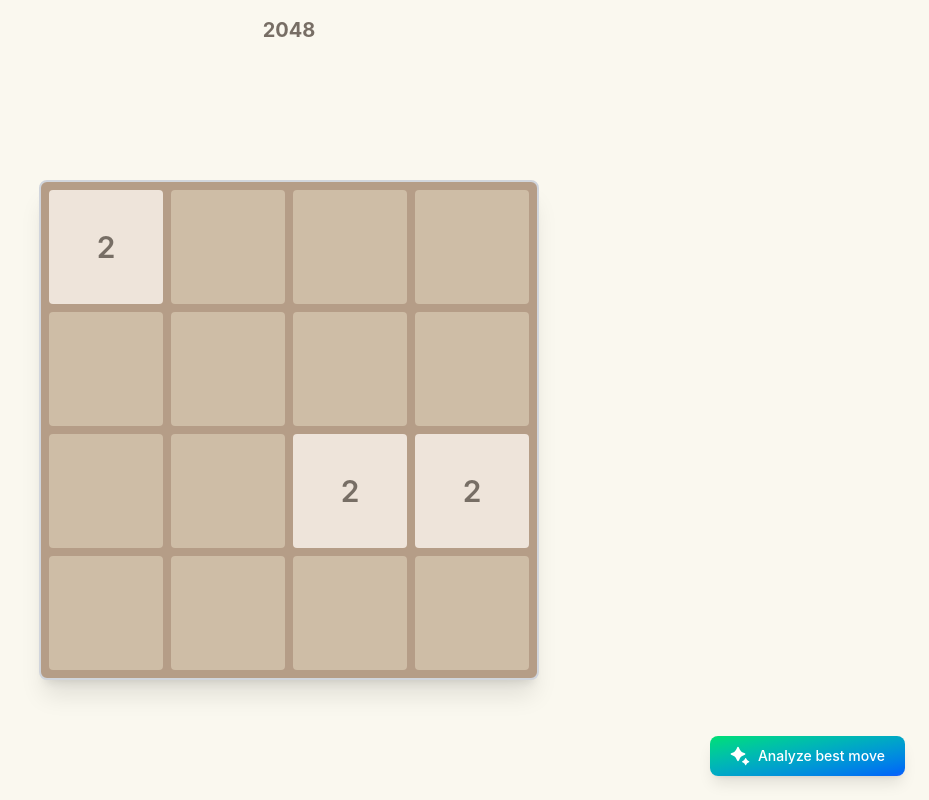
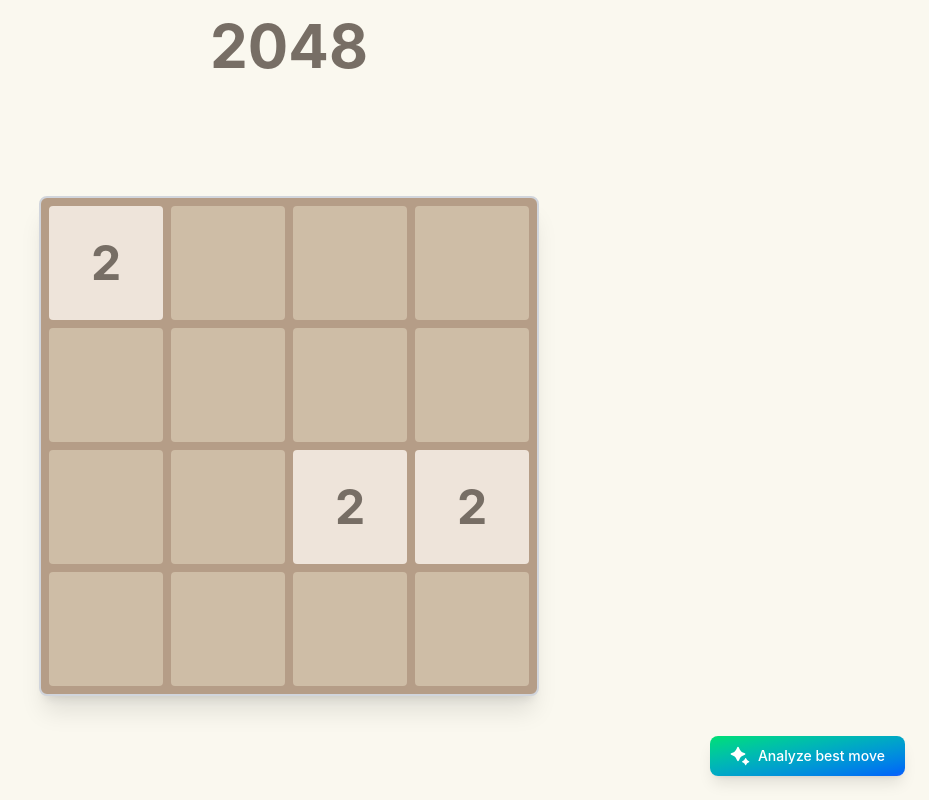
Before and after one commit to russell-lew/2048, a React (Vite) app: page / in a window 1280 px wide. Shown: the whole page, without its empty margins (351-1280 px from the left). Built offline with nearby package versions, Linux system fonts and the light colour scheme.

Commit message:
Adjust font sizes

```diff
--- a/src/App.tsx
+++ b/src/App.tsx
@@ -4,7 +4,7 @@
   return (
     <div className="flex h-screen w-full flex-col bg-gray-100">
       <header className="flex-none bg-background-10 p-4">
-        <h1 className="text-xl text-center font-bold text-primary-text-color">
+        <h1 className="text-5xl md:text-6xl text-center font-bold text-primary-text-color">
           2048
         </h1>
       </header>
--- a/src/components/Tile.tsx
+++ b/src/components/Tile.tsx
@@ -6,7 +6,7 @@
     className={`@container group relative flex items-center justify-center tile-${value} rounded aspect-square overflow-hidden`}
   >
     {value > 0 && (
-      <span className="font-semibold text-2xl md:text-3xl">{value}</span>
+      <span className="font-bold text-3xl md:text-5xl">{value}</span>
     )}
   </div>
 ))
```
